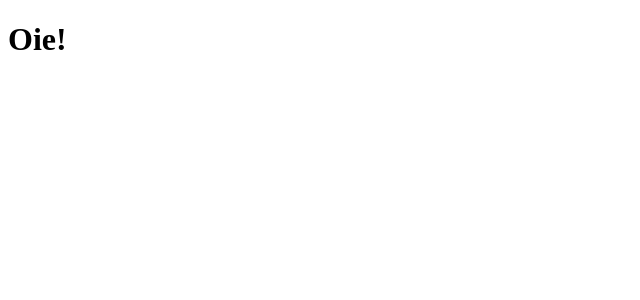
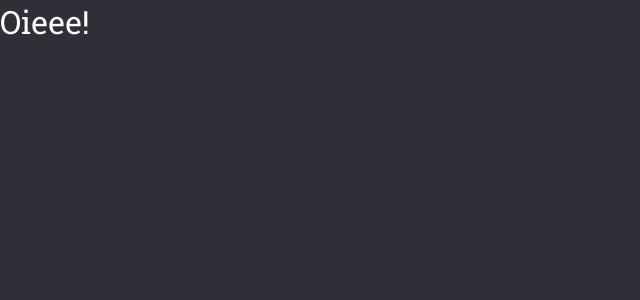
Before and after one commit to youssef-md/gobarber, a React (Create React App) app in the folder frontend/: page / in a window 1280 px wide. Shown: the top 300 px of the page, without its empty margins (0-640 px from the left). Built offline with nearby package versions, Linux system fonts and the light colour scheme; the HTML template or start-up script is replaced by a standard one.

Commit message:
Add global styles with styled-components

```diff
--- a/frontend/package.json
+++ b/frontend/package.json
@@ -13,6 +13,7 @@
     "react": "^16.13.1",
     "react-dom": "^16.13.1",
     "react-scripts": "3.4.1",
+    "styled-components": "^5.1.0",
     "typescript": "~3.7.2"
   },
   "scripts": {
@@ -37,12 +38,13 @@
     ]
   },
   "devDependencies": {
+    "@types/styled-components": "^5.1.0",
     "@typescript-eslint/eslint-plugin": "^2.30.0",
     "@typescript-eslint/parser": "^2.30.0",
-    "eslint-import-resolver-typescript": "^2.0.0",
     "eslint": "^6.8.0",
     "eslint-config-airbnb": "^18.1.0",
     "eslint-config-prettier": "^6.11.0",
+    "eslint-import-resolver-typescript": "^2.0.0",
     "eslint-plugin-import": "^2.20.2",
     "eslint-plugin-jsx-a11y": "^6.2.3",
     "eslint-plugin-prettier": "^3.1.3",
--- a/frontend/public/index.html
+++ b/frontend/public/index.html
@@ -5,6 +5,10 @@
     <meta name="viewport" content="width=device-width, initial-scale=1" />
     <meta name="theme-color" content="#FF9000" />
     <title>Go Barber Admin</title>
+    <link
+      href="https://fonts.googleapis.com/css2?family=Roboto+Slab:wght@400;600&display=swap"
+      rel="stylesheet"
+    />
   </head>
   <body>
     <noscript>You need to enable JavaScript to run this app.</noscript>
--- a/frontend/src/App.tsx
+++ b/frontend/src/App.tsx
@@ -1,5 +1,11 @@
 import React from 'react';
+import GlobalStyle from './styles/global';
 
-const App: React.FC = () => <h1>Oie!</h1>;
+const App: React.FC = () => (
+  <>
+    <h1>Oieee!</h1>
+    <GlobalStyle />
+  </>
+);
 
 export default App;
--- /dev/null
+++ b/frontend/src/styles/global.ts
@@ -0,0 +1,30 @@
+import { createGlobalStyle } from 'styled-components';
+
+export default createGlobalStyle`
+  * {
+    margin:0;
+    padding: 0;
+    box-sizing: border-box;
+    outline: 0;
+  }
+
+  body {
+    background: #312E38;
+    color: #fff;
+    -webkit-font-smoothing: antialiased
+  }
+
+  body, input ,button {
+    font-family: 'Roboto Slab', serif;
+    font-size: 16px;
+  }
+
+  h1, h2, h3, h4, h5, h6, strong {
+    font-weight: 500;
+  }
+
+  button {
+    cursor: pointer;
+  }
+
+`;
```
Also changed, not shown: 1 other file (tests, documents, lock files or other folders).
